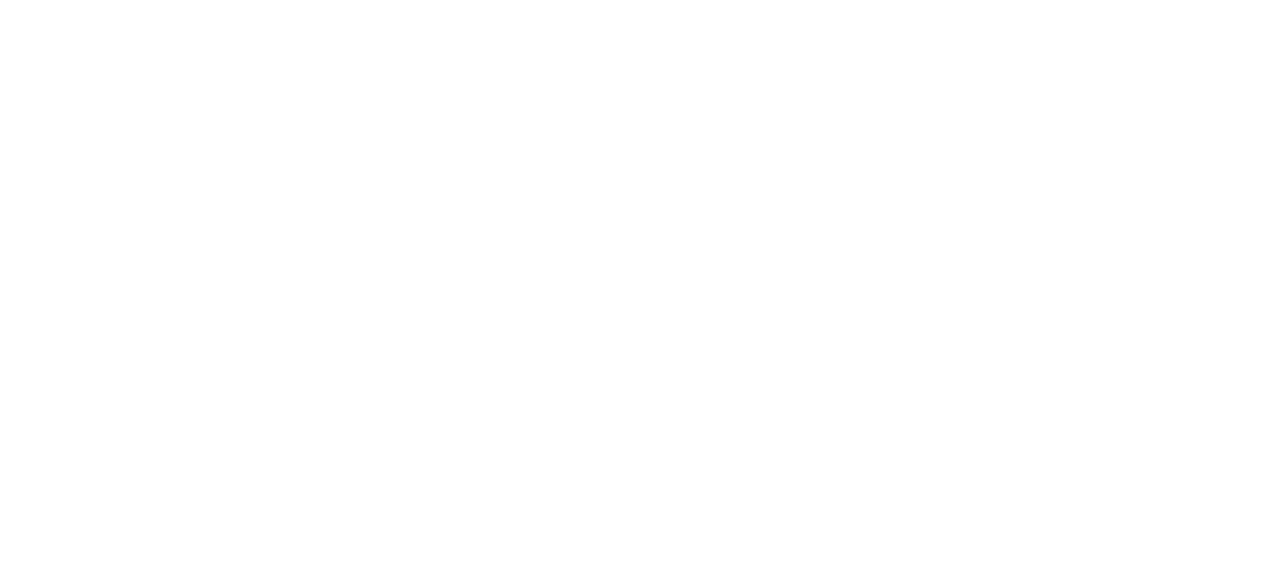
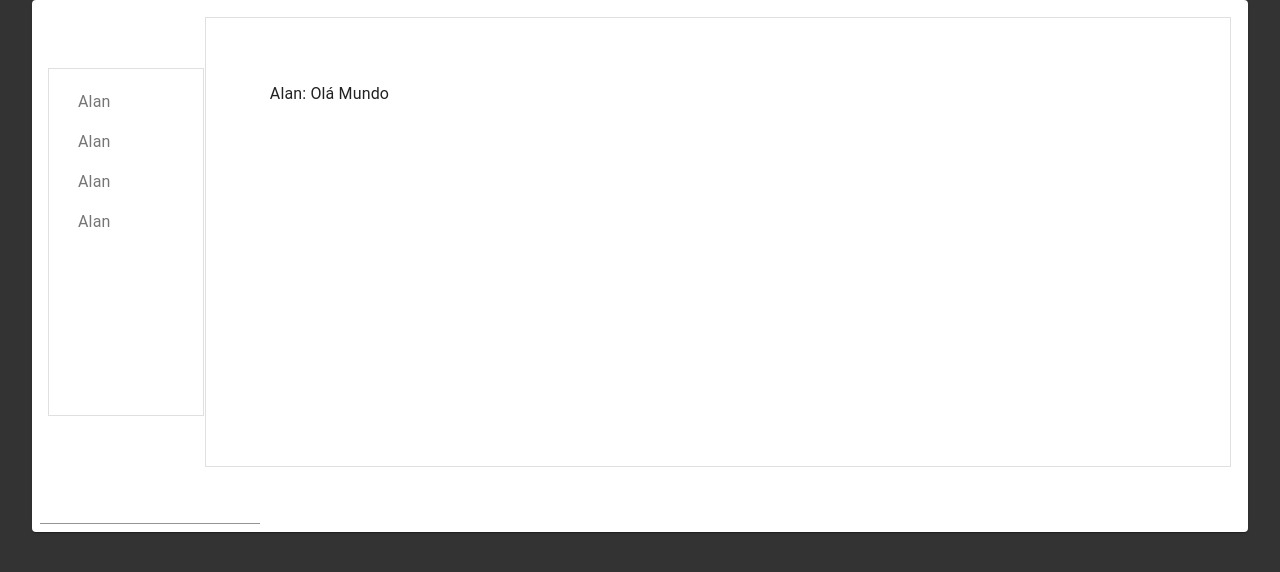
Before and after one commit to diogoalexandria/chateio-frontend, a React (Create React App) app: page /chatRoom in a window 1280 px wide. Shown: the top 572 px of the page. Built offline with nearby package versions, Linux system fonts and the light colour scheme; no server answers.

Commit message:
Adiciona reducer e conexao socket

```diff
--- a/package.json
+++ b/package.json
@@ -10,8 +10,10 @@
     "@testing-library/user-event": "^7.2.1",
     "react": "^16.13.0",
     "react-dom": "^16.13.0",
+    "react-redux": "^7.2.0",
     "react-router-dom": "^5.1.2",
     "react-scripts": "3.4.0",
+    "redux": "^4.0.5",
     "socket.io-client": "^2.3.0"
   },
   "scripts": {
--- a/src/App.js
+++ b/src/App.js
@@ -1,19 +1,41 @@
 import React from 'react';
-import { BrowserRouter as Router, Switch, Route } from 'react-router-dom';
+import { BrowserRouter as Router, Switch, Route, Redirect } from 'react-router-dom';
 import Home from './components/Home';
-import ChatsList from './components/ChatsList'
+import ChatRoom from './components/ChatRoom'
+import {connect} from 'react-redux'
+import { makeStyles, Grid } from '@material-ui/core';
 
-function App() {
+function App(props) {
+  const useStyles = makeStyles({
+    app: {
+      minWidth: '100vw',
+      minHeight: '100vh',
+      backgroundColor: '#333333',
+    }
+  })
+  const classes = useStyles()
+
+  if (props.location.pathname === '/'){
+    return <Redirect to='/home' />
+  }
+
   return (
-    <Router>
+    <div className={classes.app}>
+      <Grid container
+        alignItems="center"
+        justify="center">
 
-      <Switch>
-        <Route path="/" exact component={Home}/>
-        <Route path="/chats" component={ChatsList}/>
-      </Switch>
-
-    </Router>
+        <Router>
+          <Switch>
+            <Route path="/home" exact component={() => <Home/>} />
+            <Route path="/chatRoom" component={()=><ChatRoom/>} />
+          </Switch>
+        </Router>
+      </Grid>
+    </div>
   );
 }
 
-export default App;
+
+const mapStateToProps = () => ({})
+export default connect(mapStateToProps)(App);
--- /dev/null
+++ b/src/components/ChatRoom.js
@@ -0,0 +1,112 @@
+import React from 'react';
+import {
+    TextField,
+    List,
+    Card,
+    CardContent,
+    CardActions,
+    Grid,
+    makeStyles,
+    ListItem,
+    ListItemIcon,
+    Typography,
+
+} from '@material-ui/core'
+import io from 'socket.io-client'
+import { connect } from 'react-redux';
+import { setUserNickname } from '../redux/actions'
+
+
+
+function ChatRoom(props) {
+    const socketUrl = "localhost"
+    const socketPort = 8000
+    const socket = io(socketUrl + ':' + socketPort)
+    socket.on('connect', () => {
+        socket.emit('connected', { nickname })
+    })
+    const [text, setText] = React.useState('')
+    const { nickname } = props
+
+    const handleTexting = e => {
+        setText(e.target.value)
+    }
+
+    const useStyles = makeStyles(theme => ({
+
+        chatBox: {
+            width: '70vw',
+            padding: '5vw',
+            height: '40vh',
+            border: `1px solid ${theme.palette.divider}`,
+            margin: '1px'
+        },
+        list: {
+            padding: `1vw`,
+            width: '10vw',
+            height: '40vh',
+            border: `1px solid ${theme.palette.divider}`
+        }
+    }))
+    const classes = useStyles()
+
+    return (
+        <React.Fragment>
+            <Grid container
+                alignItems="center"
+                justify="center"
+                direction="column"
+            >
+                <Grid item>
+                    <Card>
+                        <CardContent>
+                            <Grid container
+                                alignItems="center"
+                                justify="center"
+                                direction="row"
+                            >
+                                <Grid item>
+                                    <List component="ul" aria-label="Users" className={classes.list}>
+                                        <ListItem>
+                                            <ListItemIcon>
+                                                <Typography>Alan</Typography>
+                                            </ListItemIcon>
+                                        </ListItem>
+                                        <ListItem>
+                                            <ListItemIcon>
+                                                <Typography>Alan</Typography>
+                                            </ListItemIcon>
+                                        </ListItem>
+                                        <ListItem>
+                                            <ListItemIcon>
+                                                <Typography>Alan</Typography>
+                                            </ListItemIcon>
+                                        </ListItem>
+                                        <ListItem>
+                                            <ListItemIcon>
+                                                <Typography>Alan</Typography>
+                                            </ListItemIcon>
+                                        </ListItem>
+                                    </List>
+                                </Grid>
+                                <Grid item>
+                                    <Typography className={classes.chatBox}>
+                                        Alan: Olá Mundo
+                                    </Typography>
+                                </Grid>
+                            </Grid>
+                        </CardContent>
+                        <CardActions>
+                            <TextField onChange={handleTexting}></TextField>
+                        </CardActions>
+                    </Card>
+                </Grid>
+
+            </Grid>
+        </React.Fragment>
+    )
+};
+
+
+const mapStateToProps = ({ nickname }) => ({ nickname })
+export default connect(mapStateToProps, { setUserNickname })(ChatRoom)
--- a/src/components/ChatsList.js
+++ /dev/null
@@ -1,10 +0,0 @@
-import React from 'react';
-import socketIOClient from 'socket.io-client';
-
-export default function ChatLists() {
-    return (
-        <React.Fragment>
-            Test
-        </React.Fragment>
-    )
-};
--- a/src/components/Home.js
+++ b/src/components/Home.js
@@ -3,10 +3,16 @@ import { useHistory } from 'react-router-dom'
 import { TextField, Typography, Grid, IconButton, Card, CardContent, CardActions } from '@material-ui/core';
 import { makeStyles } from '@material-ui/core/styles';
 import { ArrowForward } from '@material-ui/icons/';
+import {connect} from 'react-redux'
+import {setUserNickname} from '../redux/actions'
 
-export default function Home() {
+
+
+
+
+function Home(props) {
+    const {setUserNickname} = props
     let history = useHistory();
-
     const useStyles = makeStyles({
         text: {
 
@@ -23,11 +29,6 @@ export default function Home() {
             marginTop: '10vh',
             padding: '10vh'
         },
-        app: {
-            minWidth: '100vw',
-            minHeight: '100vh',
-            backgroundColor: '#333333'
-        },
         button:{
             marginTop: '2vh'
         }
@@ -43,14 +44,12 @@ export default function Home() {
 
     const handleSubmit = e => {
         e.preventDefault();
-        history.push('/chats');
+        setUserNickname(nickname)
+        history.push('/chatRoom');
     };
 
     return (
-        <React.Fragment className={classes.app}>
-            <div className={classes.app}>
-
-
+        <React.Fragment >
                 <Grid container
                     direction="column"
                     justify="center"
@@ -105,7 +104,10 @@ export default function Home() {
                         </Card>
                     </Grid>
                 </Grid>
-            </div>
         </React.Fragment>
     )
 };
+
+const mapStateToProps = ({nickname}) => ({nickname})
+
+export default connect(mapStateToProps, {setUserNickname})(Home)
--- a/src/index.js
+++ b/src/index.js
@@ -3,7 +3,31 @@ import ReactDOM from 'react-dom';
 import './index.css';
 import App from './App';
 import * as serviceWorker from './serviceWorker';
+import redux from './redux'
+import {createStore, applyMiddleware, compose} from 'redux'
+import { BrowserRouter as Router, Route, Switch } from 'react-router-dom'
+import {Provider} from 'react-redux'
 
-ReactDOM.render(<App />, document.getElementById('root'));
+const logActions = () => next => action => {
+
+    return next(action)
+}
+
+
+const middlewares = [logActions]
+
+const store = createStore(redux, compose(applyMiddleware(...middlewares)))
+
+const ReduxApp = () => (
+    <Provider store={store}>
+        <Router>
+            <Switch>
+                <Route path="/" component={App}/>
+            </Switch>
+        </Router>
+    </Provider>
+)
+
+ReactDOM.render(<ReduxApp />, document.getElementById('root'));
 
 serviceWorker.unregister();
--- /dev/null
+++ b/src/redux/actions.js
@@ -0,0 +1,5 @@
+import {setUserNickname} from './home/actions'
+
+export {
+    setUserNickname
+}
--- /dev/null
+++ b/src/redux/home/actions.js
@@ -0,0 +1,7 @@
+export const SET_NICKNAME = "SET_NICKNAME"
+
+
+export const setUserNickname = nickname => ({
+    type: SET_NICKNAME,
+    payload: nickname
+})
--- /dev/null
+++ b/src/redux/home/reducer.js
@@ -0,0 +1,14 @@
+import {SET_NICKNAME} from './actions'
+
+
+const INITIAL_STATE = ""
+const reducer = (state = INITIAL_STATE, action) => {
+    switch (action.type){
+        case SET_NICKNAME:
+            return action.payload
+        default:
+            return state
+    }
+}
+
+export default reducer;
--- /dev/null
+++ b/src/redux/index.js
@@ -0,0 +1,9 @@
+import {combineReducers} from 'redux'
+
+import nickname from './home/reducer'
+
+const reducers = combineReducers({
+    nickname
+})
+
+export default reducers
```
Also changed, not shown: 1 other file (tests, documents, lock files or other folders).
